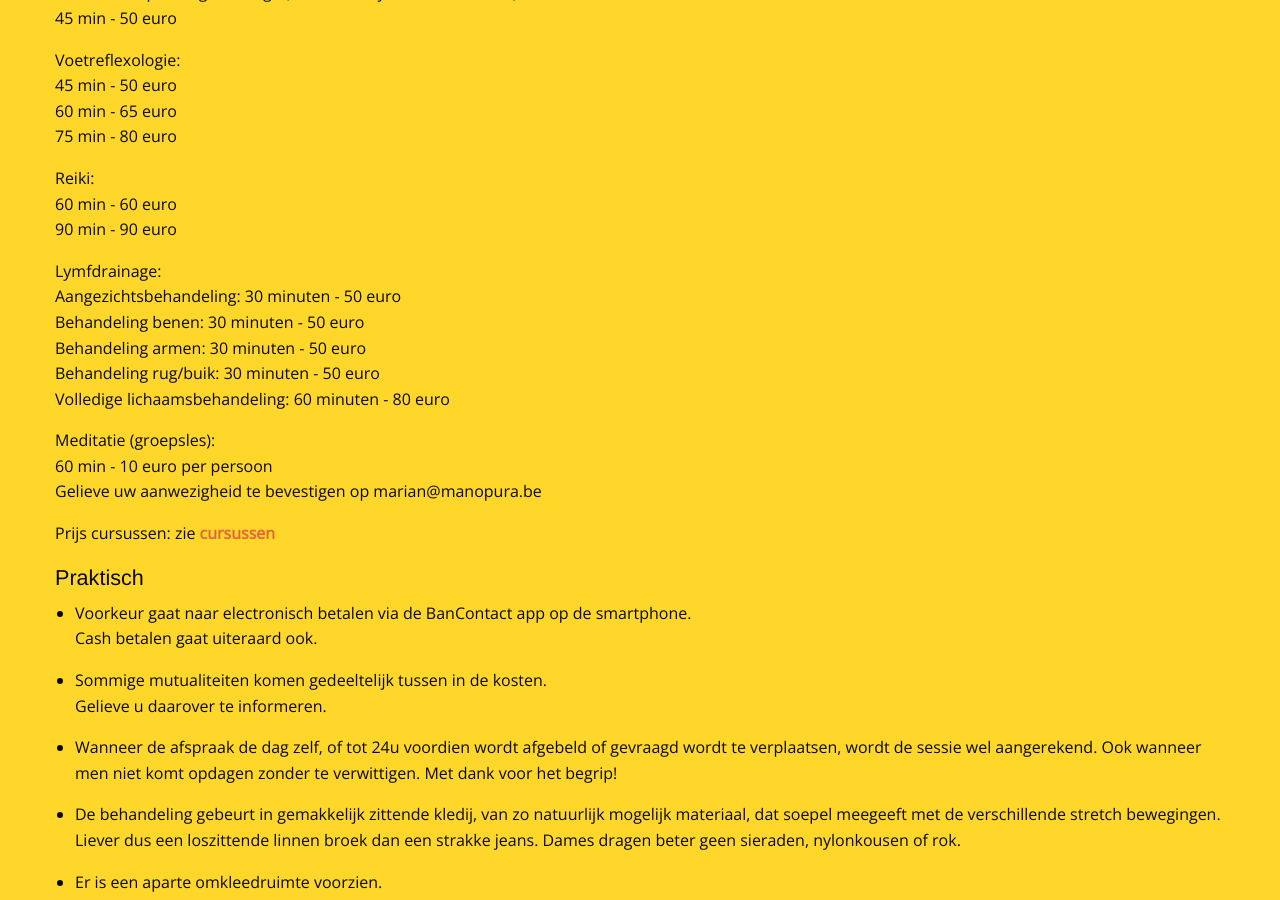
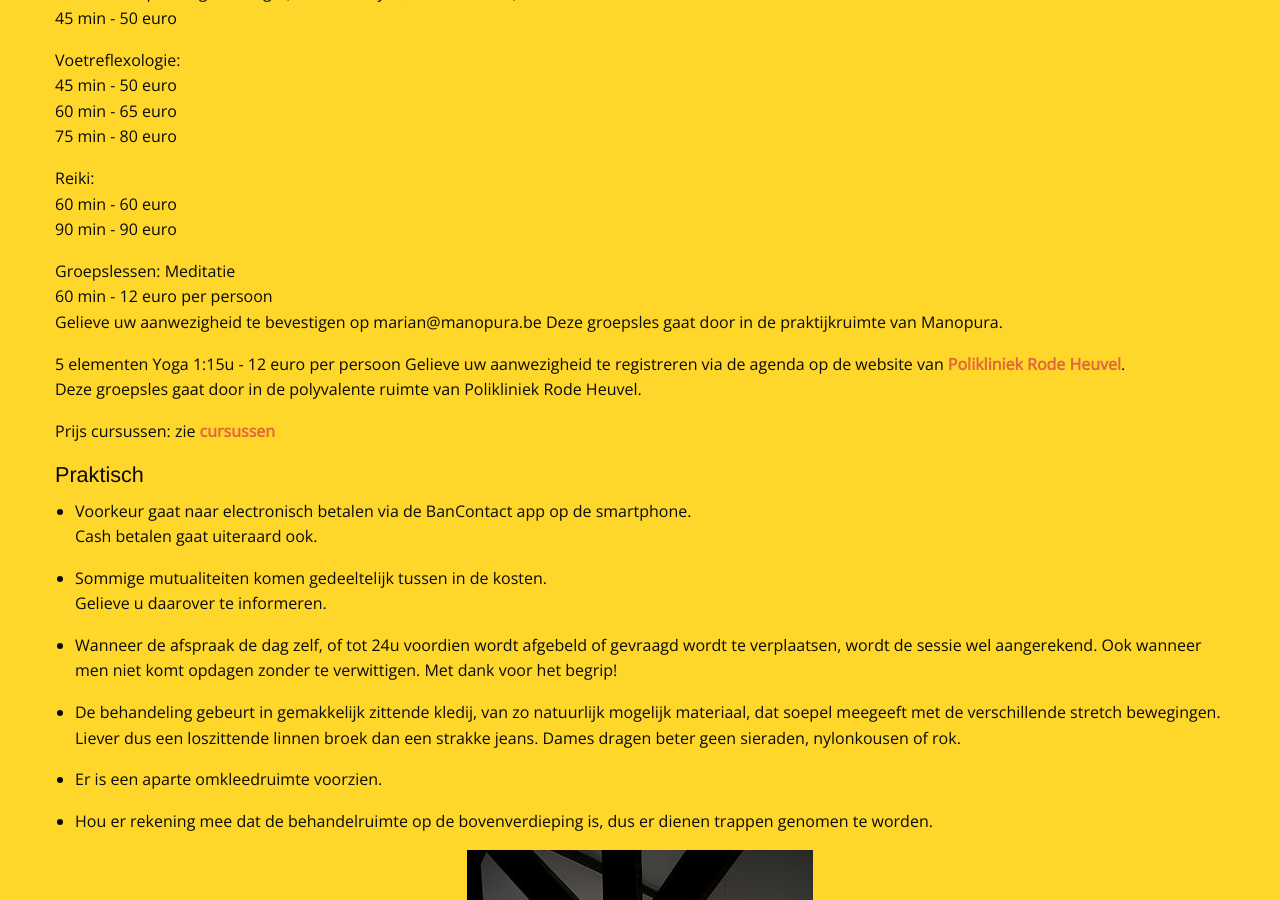
Before and after one commit to manopura/manopura.github.io, a Jekyll site: the page built from praktisch.md, in a window 1280 px wide and 900 px high, scrolled down 464 px. Built offline with Jekyll 4.4.1, drawn with Linux system fonts in a browser that asks for light colours; nearby versions of some CDN libraries; our own code applies the rules of GitHub Pages for plain Markdown files.

Commit message:
Update praktisch.md

```diff
--- a/praktisch.md
+++ b/praktisch.md
@@ -28,16 +28,16 @@
 60 min - 60 euro
 90 min - 90 euro
 
-Lymfdrainage:
-Aangezichtsbehandeling: 30 minuten - 50 euro
-Behandeling benen: 30 minuten - 50 euro
-Behandeling armen: 30 minuten - 50 euro
-Behandeling rug/buik: 30 minuten - 50 euro
-Volledige lichaamsbehandeling: 60 minuten - 80 euro
+Groepslessen:
+Meditatie
+60 min - 12 euro per persoon
+Gelieve uw aanwezigheid te bevestigen op marian@manopura.be
+Deze groepsles gaat door in de praktijkruimte van Manopura.
 
-Meditatie (groepsles):
-60 min - 10 euro per persoon
-Gelieve uw aanwezigheid te bevestigen op marian@manopura.be
+5 elementen Yoga
+1:15u - 12 euro per persoon
+Gelieve uw aanwezigheid te registreren via de agenda op de website van [**Polikliniek Rode Heuvel**](https://www.polikliniek-rodeheuvel.be).
+Deze groepsles gaat door in de polyvalente ruimte van Polikliniek Rode Heuvel.
 
 Prijs cursussen: zie [**cursussen**](http://www.manopura.be/cursussen.html)
 
```
